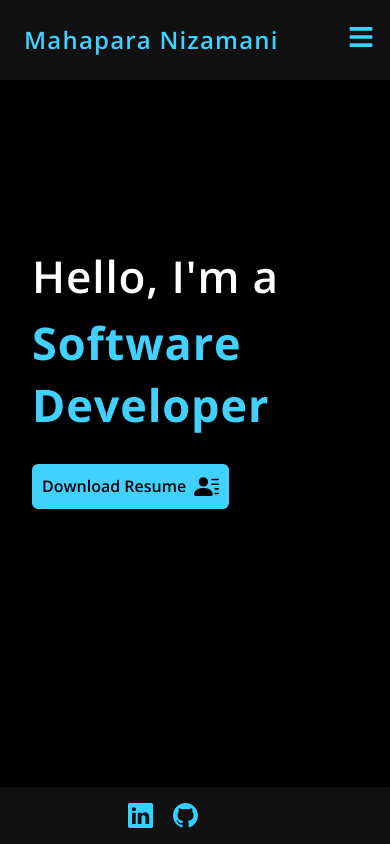
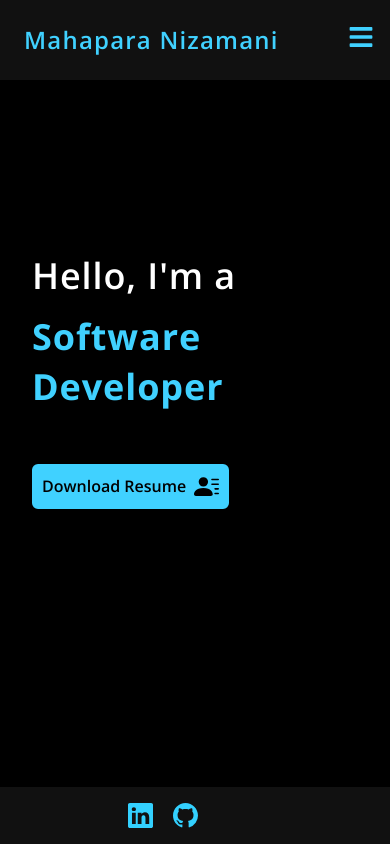
Before and after one commit to mahapara24/portfolio, a React (Vite) app: page /home in a window 390 px wide. Shown: the top 844 px of the page. Built offline with nearby package versions, Linux system fonts and the light colour scheme.

Commit message:
scroll changes

```diff
--- a/src/components/Home/Home.jsx
+++ b/src/components/Home/Home.jsx
@@ -41,12 +41,12 @@ function Home() {
 
           <div className="text-4xl font-semibold tracking-wide">
             <h1
-              className="sm:hidden md:hidden text-[44px] pb-2"
+              className="sm:hidden md:hidden text-[36px] pb-2"
               style={{ marginBottom: "20px" }}
             >
               Hello, I'm a {""}
               <div className="sm:hidden md:block pb-2 pt-2">
-                <h1 className="text-[45px] py-2 mb-8 leading-snug leading-2  font-bold text-custom-red block w-8 h-10">
+                <h1 className="text-[36px] py-2 mb-8 leading-snug leading-2  font-bold text-custom-red block w-8 h-10">
                   {text}
                 </h1>
 
--- a/src/components/Project/Projects.jsx
+++ b/src/components/Project/Projects.jsx
@@ -54,7 +54,7 @@ const Projects = () => {
   return (
     <div
       id="projects"
-      className="bg-primary-gray overflow-scroll overflow-y-auto h-full scrollbar-hide scroll-smooth w-full md:h-screen pt-10 sm:pt-10"
+      className="bg-primary-gray  h-full scrollbar-hide scroll-smooth w-full md:h-screen pt-10 sm:pt-10"
     >
       <div className=" max-w-screen-lg p- mx-auto flex flex-col justify-center w-full h-full">
         {/* i have used max-w-screen-md instead of lg */}
```
